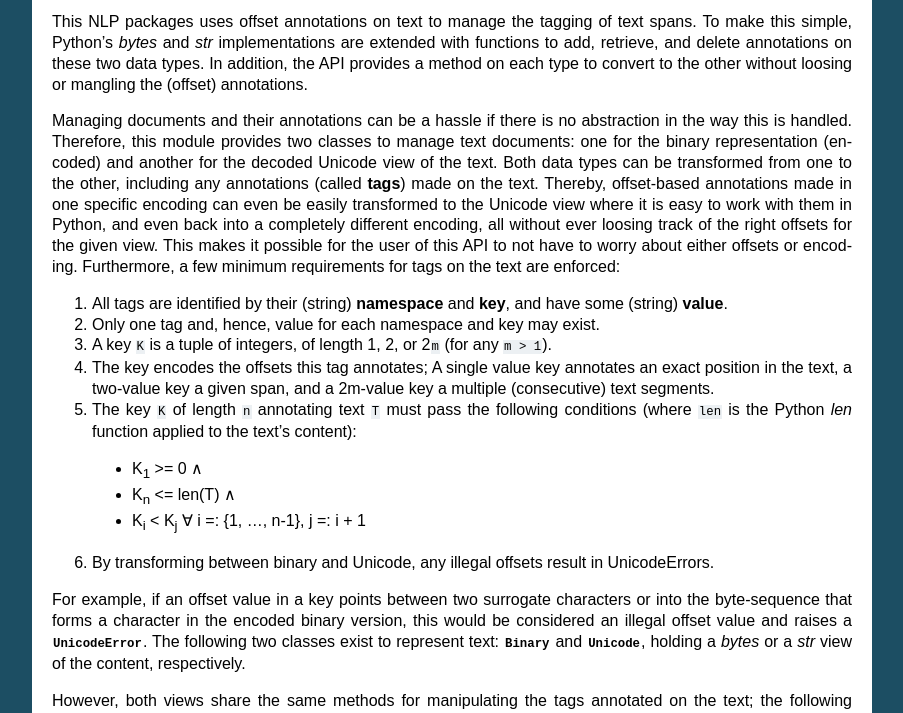
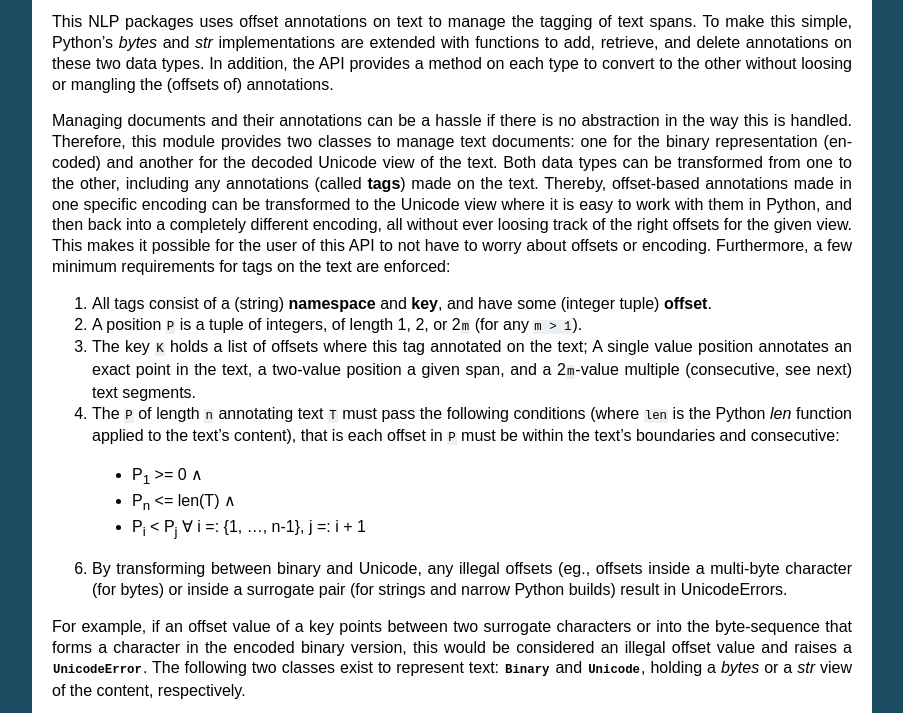
Before and after one commit to fnl/libfnl, a Sphinx documentation site: the page built from doc/nlp.rst, in a window 1280 px wide and 1400 px high, scrolled down 542 px, cut to the strip 226-939 px from the top of the window. Shown: the whole strip, without its empty margins (198-1101 px from the left). Built offline with Sphinx 7.4.7, drawn with Linux system fonts in a browser that asks for light colours; formulas are drawn with MathJax 3.

Commit message:
more changes to text annotation behaviour and added the unit tests

```diff
--- a/doc/nlp.rst
+++ b/doc/nlp.rst
@@ -36,23 +36,22 @@ doc -- Text-Annotation Data Types
 
 .. automodule:: libfnl.nlp.text
 
-This NLP packages uses offset annotations on text to manage the tagging of text spans. To make this simple, Python's `bytes` and `str` implementations are extended with functions to add, retrieve, and delete annotations on these two data types. In addition, the API provides a method on each type to convert to the other without loosing or mangling the (offset) annotations.
+This NLP packages uses offset annotations on text to manage the tagging of text spans. To make this simple, Python's `bytes` and `str` implementations are extended with functions to add, retrieve, and delete annotations on these two data types. In addition, the API provides a method on each type to convert to the other without loosing or mangling the (offsets of) annotations.
 
-Managing documents and their annotations can be a hassle if there is no abstraction in the way this is handled. Therefore, this module provides two classes to manage text documents: one for the binary representation (encoded) and another for the decoded Unicode view of the text. Both data types can be transformed from one to the other, including any annotations (called **tags**) made on the text. Thereby, offset-based annotations made in one specific encoding can even be easily transformed to the Unicode view where it is easy to work with them in Python, and even back into a completely different encoding, all without ever loosing track of the right offsets for the given view. This makes it possible for the user of this API to not have to worry about either offsets or encoding. Furthermore, a few minimum requirements for tags on the text are enforced:
+Managing documents and their annotations can be a hassle if there is no abstraction in the way this is handled. Therefore, this module provides two classes to manage text documents: one for the binary representation (encoded) and another for the decoded Unicode view of the text. Both data types can be transformed from one to the other, including any annotations (called **tags**) made on the text. Thereby, offset-based annotations made in one specific encoding can be transformed to the Unicode view where it is easy to work with them in Python, and then back into a completely different encoding, all without ever loosing track of the right offsets for the given view. This makes it possible for the user of this API to not have to worry about offsets or encoding. Furthermore, a few minimum requirements for tags on the text are enforced:
 
-#. All tags are identified by their (string) **namespace** and **key**, and have some (string) **value**.
-#. Only one tag and, hence, value for each namespace and key may exist.
-#. A key ``K`` is a tuple of integers, of length 1, 2, or 2\ ``m`` (for any ``m > 1``).
-#. The key encodes the offsets this tag annotates; A single value key annotates an exact position in the text, a two-value key a given span, and a 2m-value key a multiple (consecutive) text segments.
-#. The key ``K`` of length ``n`` annotating text ``T`` must pass the following conditions (where ``len`` is the Python `len` function applied to the text's content):
+#. All tags consist of a (string) **namespace** and **key**, and have some (integer tuple) **offset**.
+#. A position ``P`` is a tuple of integers, of length 1, 2, or 2\ ``m`` (for any ``m > 1``).
+#. The key ``K`` holds a list of offsets where this tag annotated on the text; A single value position annotates an exact point in the text, a two-value position a given span, and a 2\ ``m``\ -value multiple (consecutive, see next) text segments.
+#. The ``P`` of length ``n`` annotating text ``T`` must pass the following conditions (where ``len`` is the Python `len` function applied to the text's content), that is each offset in ``P`` must be within the text's boundaries and consecutive:
 
-  *    K\ :sub:`1` >= 0 ∧
-  *    K\ :sub:`n` <= len(T) ∧
-  *    K\ :sub:`i` < K\ :sub:`j` ∀ i =: {1, ..., n-1}, j =: i + 1
+  *    P\ :sub:`1` >= 0 ∧
+  *    P\ :sub:`n` <= len(T) ∧
+  *    P\ :sub:`i` < P\ :sub:`j` ∀ i =: {1, ..., n-1}, j =: i + 1
 
-6. By transforming between binary and Unicode, any illegal offsets result in UnicodeErrors.
+6. By transforming between binary and Unicode, any illegal offsets (eg., offsets inside a multi-byte character (for bytes) or inside a surrogate pair (for strings and narrow Python builds) result in UnicodeErrors.
 
-For example, if an offset value in a key points between two surrogate characters or into the byte-sequence that forms a character in the encoded binary version, this would be considered an illegal offset value and raises a :py:exc:`UnicodeError`. The following two classes exist to represent text: :py:class:`.Binary` and :py:class:`.Unicode`, holding a `bytes` or a `str` view of the content, respectively.
+For example, if an offset value of a key points between two surrogate characters or into the byte-sequence that forms a character in the encoded binary version, this would be considered an illegal offset value and raises a :py:exc:`UnicodeError`. The following two classes exist to represent text: :py:class:`.Binary` and :py:class:`.Unicode`, holding a `bytes` or a `str` view of the content, respectively.
 
 However, both views share the same methods for manipulating the tags annotated on the text; the following properties and methods are shared by both views through an abstract base class:
 
```
Also changed, not shown: 2 other files.
